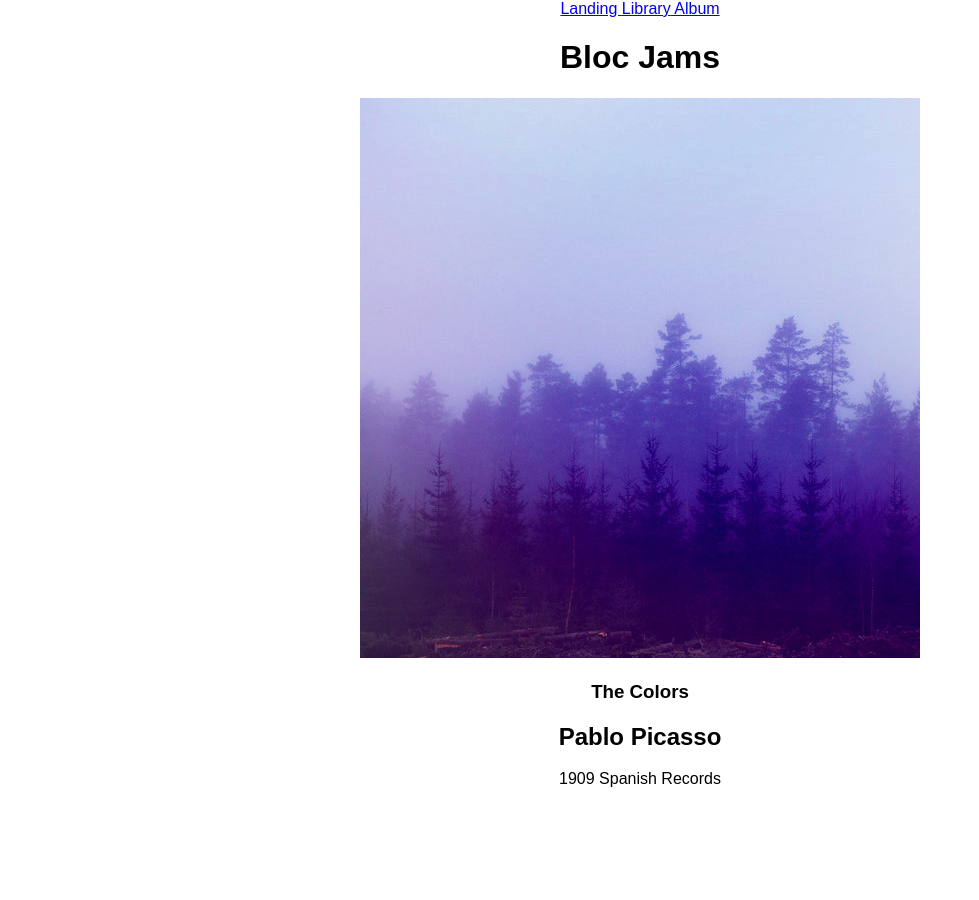
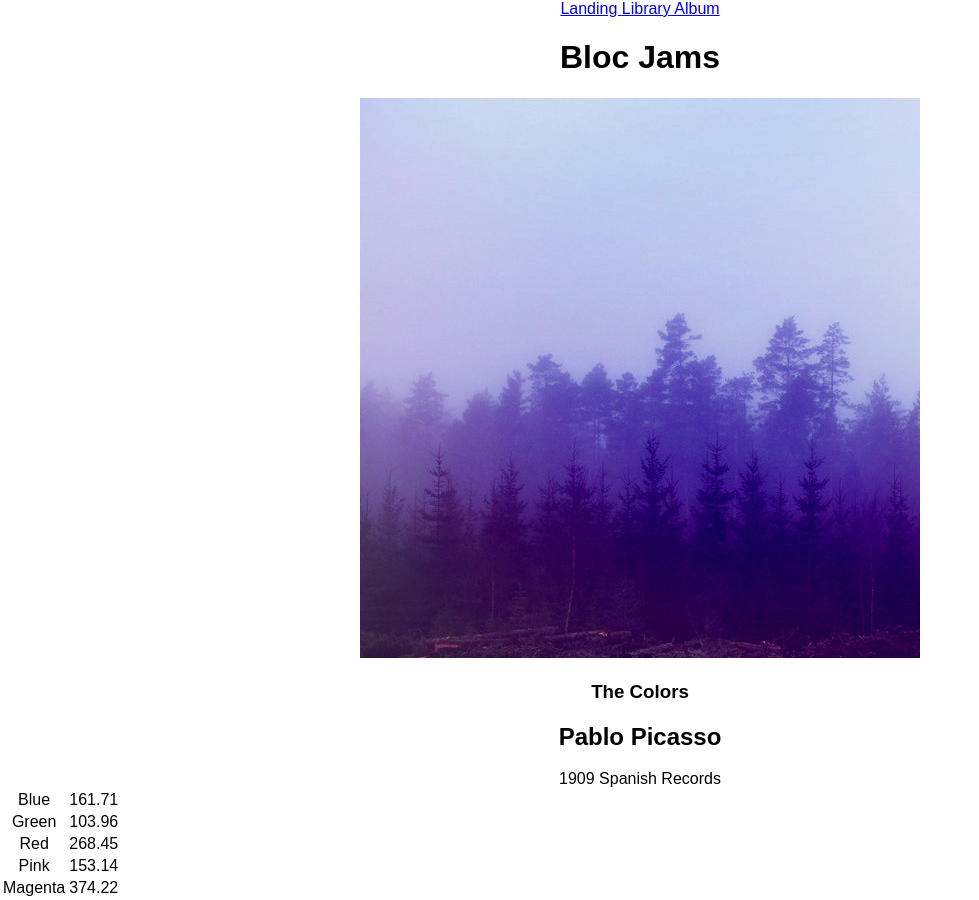
Before and after one commit to sakurakuba/bloc-jams-react, a React (Create React App) app: page /album/the-colors in a window 1280 px wide. Shown: the whole page, without its empty margins (0-979 px from the left). Before the commit the page ends 800 px from the top, so only its background shows below. Built offline with nearby package versions, Linux system fonts and the light colour scheme.

Commit message:
components-album-assignment: completed

```diff
--- a/public/index.html
+++ b/public/index.html
@@ -4,6 +4,8 @@
     <meta charset="utf-8">
     <meta name="viewport" content="width=device-width, initial-scale=1, shrink-to-fit=no">
     <meta name="theme-color" content="#000000">
+
+    <link rel="icons" type="ionicons" href="http://code.ionicframework.com/ionicons/2.0.1/css/ionicons.min.css">
     <!--
       manifest.json provides metadata used when your web app is added to the
       homescreen on Android. See https://developers.google.com/web/fundamentals/engage-and-retain/web-app-manifest/
--- a/src/components/Album.js
+++ b/src/components/Album.js
@@ -9,16 +9,14 @@
             return album.slug === this.props.match.params.slug
         });
 
-        this.state = {
-            album: album
-        };
+        this.state = { album: album };
     }
 
     render() {
         return (
             <section className="album">
                 <section id="album-info">
-                <img id="album-cover-art" src={this.state.album.albumCover} />
+                <img id="album-cover-art" src={this.state.album.albumCover} alt={this.state.album.albumCover} />
                 <div className="album-details">
                     <h1 id="album-title">{this.state.album.title}</h1>
                     <h2 className="artist">{this.state.album.artist}</h2>
@@ -31,8 +29,17 @@
                      <col id="song-title-column" />
                      <col id="song-duration-column" />
                     </colgroup>
-                    <tbody>
-                    </tbody>
+
+                <tbody className="album">
+           {
+            this.state.album.songs.map( (songs, index) =>
+            <tr key={index} album={ this.state.album } >
+            <td>{songs.title}</td>
+            <td>{songs.duration}</td>
+            </tr>
+            )
+           }
+                </tbody>
                 </table>
             </section>
         );
```
